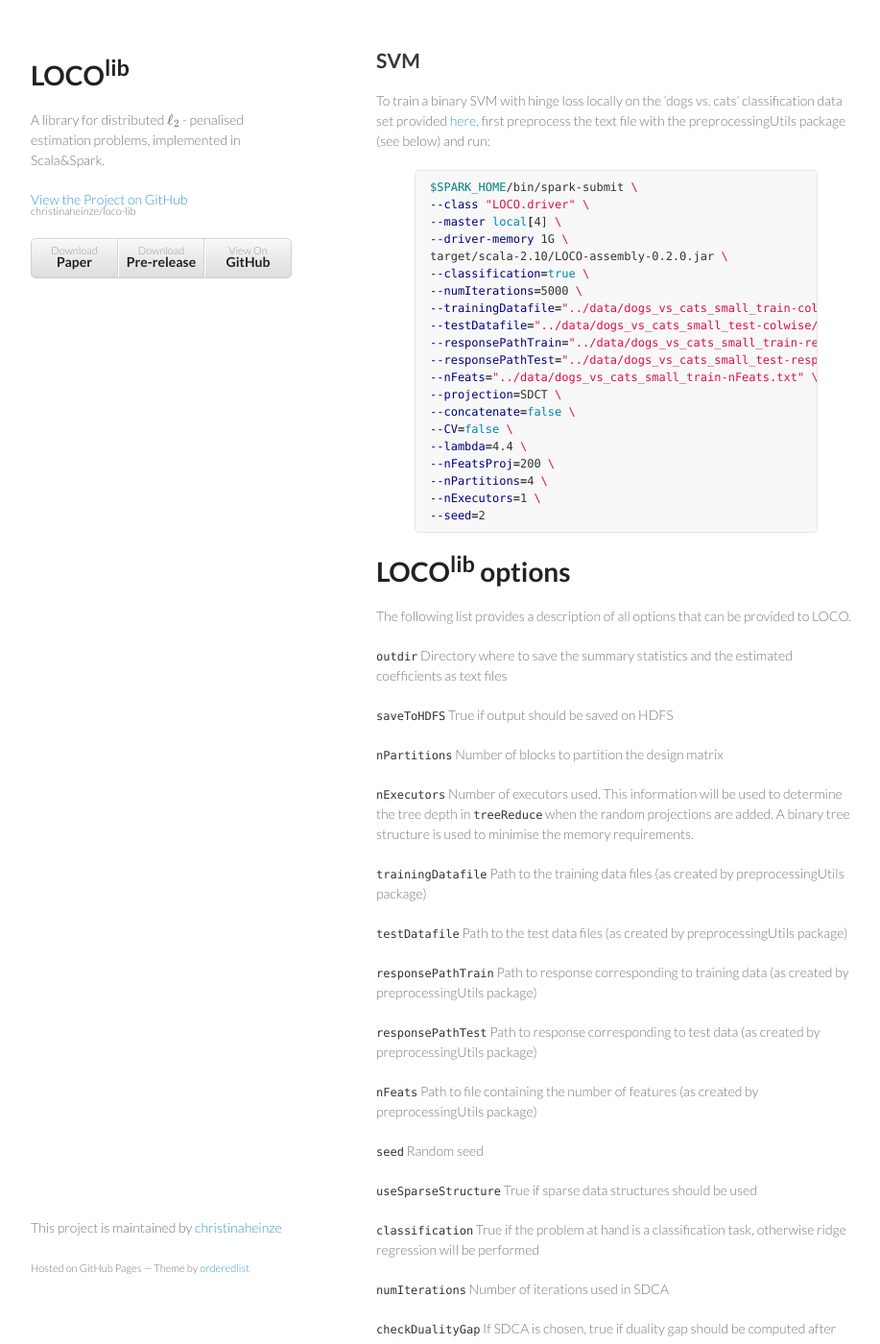
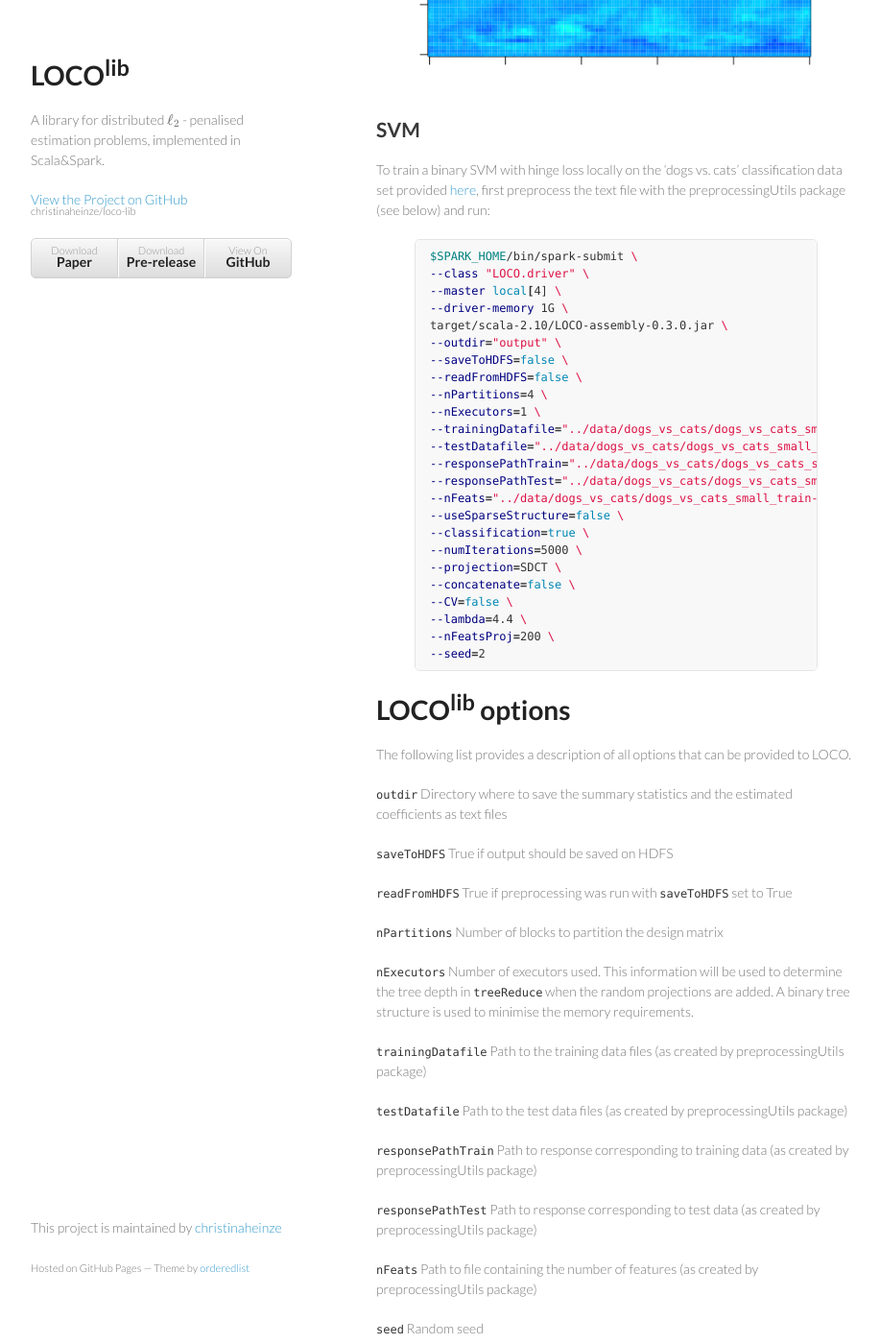
Before and after one commit to christinaheinze/loco-lib, a Jekyll site: the page built from index.md, in a window 1280 px wide and 1400 px high, scrolled down 3660 px. Shown: the whole window at 96% size, without its empty margins (178-1095 px from the left). Built offline with Jekyll 4.4.1, drawn with Linux system fonts in a browser that asks for light colours; formulas are drawn with MathJax 3; some of the changed text lies outside the part shown.

Commit message:
adjusted documentation to version 0.3

```diff
--- a/index.md
+++ b/index.md
@@ -68,21 +68,25 @@
 --class "LOCO.driver" \
 --master local[4] \
 --driver-memory 1G \
-target/scala-2.10/LOCO-assembly-0.2.0.jar \
---classification=false \
---numIterations=5000 \
+target/scala-2.10/LOCO-assembly-0.3.0.jar \
+--outdir="output" \
+--saveToHDFS=false \
+--readFromHDFS=false \
+--nPartitions=4 \
+--nExecutors=1 \
 --trainingDatafile="../data/climate-serialized/climate-train-colwise/" \
 --testDatafile="../data/climate-serialized/climate-test-colwise/" \
 --responsePathTrain="../data/climate-serialized/climate-responseTrain.txt" \
 --responsePathTest="../data/climate-serialized/climate-responseTest.txt" \
 --nFeats="../data/climate-serialized/climate-nFeats.txt" \
+--useSparseStructure=false \
+--classification=false \
+--numIterations=5000 \
 --projection=SDCT \
 --concatenate=false \
 --CV=false \
 --lambda=75 \
 --nFeatsProj=389 \
---nPartitions=4 \
---nExecutors=1 \
 --seed=3
 
 {% endhighlight %}
@@ -99,22 +103,27 @@
 --class "LOCO.driver" \
 --master local[4] \
 --driver-memory 1G \
-target/scala-2.10/LOCO-assembly-0.2.0.jar \
+target/scala-2.10/LOCO-assembly-0.3.0.jar \
+--outdir="output" \
+--saveToHDFS=false \
+--readFromHDFS=false \
+--nPartitions=4 \
+--nExecutors=1 \
+--trainingDatafile="../data/dogs_vs_cats/dogs_vs_cats_small_train-colwise/" \
+--testDatafile="../data/dogs_vs_cats/dogs_vs_cats_small_test-colwise/" \
+--responsePathTrain="../data/dogs_vs_cats/dogs_vs_cats_small_train-responseTrain.txt" \
+--responsePathTest="../data/dogs_vs_cats/dogs_vs_cats_small_test-responseTest.txt" \
+--nFeats="../data/dogs_vs_cats/dogs_vs_cats_small_train-nFeats.txt" \
+--useSparseStructure=false \
 --classification=true \
 --numIterations=5000 \
---trainingDatafile="../data/dogs_vs_cats_small_train-colwise/" \
---testDatafile="../data/dogs_vs_cats_small_test-colwise/" \
---responsePathTrain="../data/dogs_vs_cats_small_train-responseTrain.txt" \
---responsePathTest="../data/dogs_vs_cats_small_test-responseTest.txt" \
---nFeats="../data/dogs_vs_cats_small_train-nFeats.txt" \
 --projection=SDCT \
 --concatenate=false \
 --CV=false \
 --lambda=4.4 \
 --nFeatsProj=200 \
---nPartitions=4 \
---nExecutors=1 \
 --seed=2
+
 {% endhighlight %}
 
 
@@ -125,6 +134,8 @@
 `outdir` Directory where to save the summary statistics and the estimated coefficients as text files
 
 `saveToHDFS` True if output should be saved on HDFS
+
+`readFromHDFS` True if preprocessing was run with `saveToHDFS` set to True
 
 `nPartitions` Number of blocks to partition the design matrix
 
@@ -219,7 +230,10 @@
 $SPARK_HOME/bin/spark-submit \
 --class "preprocessingUtils.main" \
 --master local[4] \
-target/scala-2.10/preprocess-assembly-0.2.jar \
+target/scala-2.10/preprocess-assembly-0.3.jar \
+--outdir="../data/dogs_vs_cats/" \
+--saveToHDFS=false \
+--nPartitions=4 \
 --dataFormat=text \
 --sparse=false \
 --textDataFormat=spaces \
@@ -230,9 +244,9 @@
 --scaleFeatures=true \
 --centerResponse=false \
 --scaleResponse=false \
---outputTrainFileName="../data/dogs_vs_cats_small_train" \
---outputTestFileName="../data/dogs_vs_cats_small_test" \
---outputClass=LabeledPoint \
+--outputTrainFileName="dogs_vs_cats_small_train" \
+--outputTestFileName="dogs_vs_cats_small_test" \
+--twoOutputClasses=false \
 --seed=1
 {% endhighlight %}
 
@@ -241,6 +255,8 @@
 The following list provides a description of all options that can be provided to the package 'preprocessingUtils'.
 
 `outdir` Directory where to save the converted data files
+
+`saveToHDFS` True if output should be saved on HDFS
 
 `nPartitions` Number of partitions to use
 
@@ -273,7 +289,7 @@
 
 `dataFile` Path to the input data file
 
- `separateTrainTestFiles` True if (input) training and test set are provided in different files
+`separateTrainTestFiles` True if (input) training and test set are provided in different files
 
 `trainingDatafile` If training and test set are provided in different files, path to the training data file
 
```
Also changed, not shown: other parts of index.md (+1 -1 lines).
